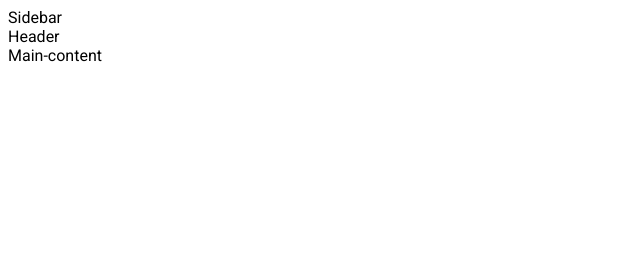
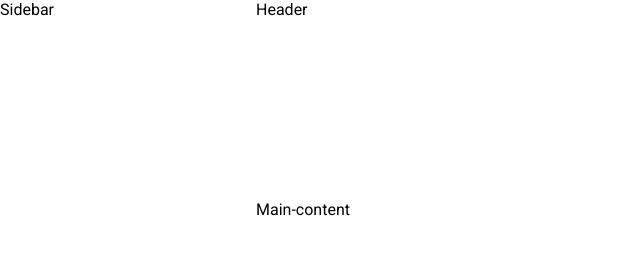
Before and after one commit to godwin-17/odin-admin-dashboard, a plain HTML site: page index.html in a window 1280 px wide. Shown: the whole page, without its empty margins (0-640 px from the left). Drawn offline with Linux system fonts and the light colour scheme.

Commit message:
Add grid properties for basic layout

```diff
--- a/style.css
+++ b/style.css
@@ -10,4 +10,23 @@ html {
 
 body {
   font-family: 'Roboto', sans-serif;
+  display: grid;
+  height: 100vh;
+  grid-template-columns: 1.5fr repeat(3, 2fr);
+  grid-template-rows: repeat(4, 1fr);
+  margin: 0;
 }
+
+.sidebar {
+  grid-column: 1 / 2;
+  grid-row: 1 / 5;
+}
+
+.header {
+  grid-column: 2 / 5;
+}
+
+.main {
+  grid-column: 2 / 5;
+  grid-row: 2 / 5;
+}
```
